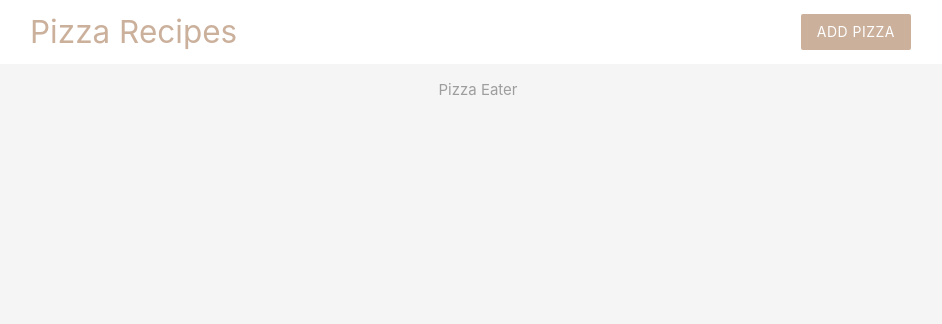
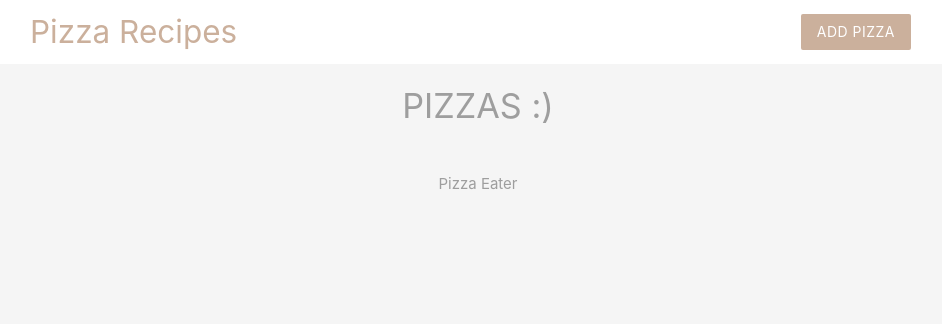
Before and after one commit to michalszmigiel/morePhp, a PHP site: page / in a window 1280 px wide. Shown: the top 324 px of the page, without its empty margins (162-1104 px from the left). Run offline with PHP 8.4, Linux system fonts and the light colour scheme; data that the repository does not hold is empty.

Commit message:
displaying results

```diff
--- a/index.php
+++ b/index.php
@@ -5,7 +5,7 @@ if(!$db_connection)
     echo "Connection error: " .mysqli_connect_error();
 }
 
-$sql = "select title, ingredients, id from pizzas";
+$sql = "SELECT title, ingredients, id FROM pizzas ORDER BY created_at";
 
 $result = mysqli_query($db_connection, $sql);
 
@@ -20,8 +20,25 @@ mysqli_close($db_connection);
 <?php
 require 'templates/header.php'; ?>
 
+<h4 class="center grey-text">PIZZAS :)</h4>
 
-
+    <div class="container">
+        <div class="row">
+            <?php foreach ($pizzas as $pizza): ?>
+                <div class="col s6 md3">
+                    <div class="card z-depth-0">
+                        <div class="card-content center">
+                            <h6><?=htmlspecialchars($pizza['title']);?></h6>
+                            <div><?=htmlspecialchars($pizza['ingredients']);?></div>
+                        </div>
+                        <div class="card-action right-align">
+                            <a href="/" class="brand-text">More info</a>
+                        </div>
+                    </div>
+                </div>
+            <?php endforeach; ?>
+        </div>
+    </div>
 
 <?php
 require 'templates/footer.php'; ?>
```
